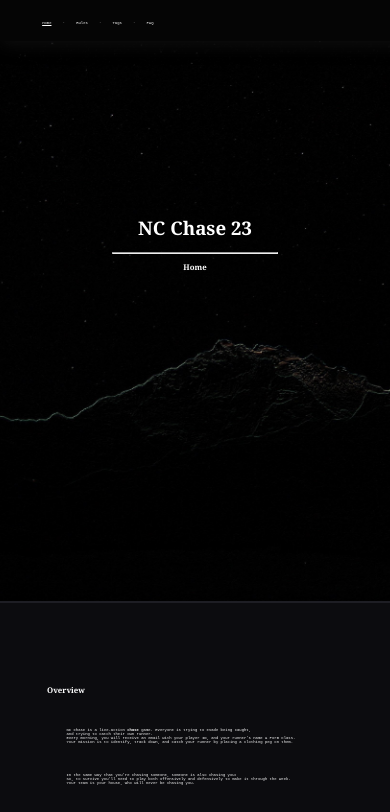
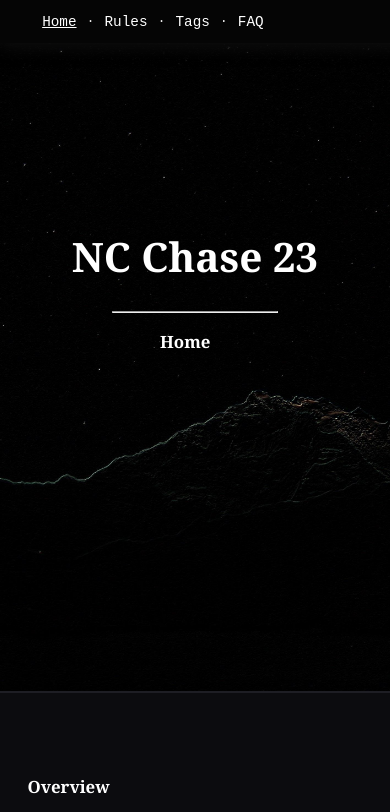
Before and after one commit to nc-chase/nc-chase.github.io, a plain HTML site: page index.html in a window 390 px wide. Shown: the top 812 px of the page. Drawn offline with Linux system fonts and the light colour scheme.

Commit message:
better viewing for phones

```diff
--- a/index.html
+++ b/index.html
@@ -29,11 +29,9 @@
     <h3>Overview</h3>
 
     <div class="info">
-    <p>NC Chase is a live-action <strong>chase</strong> game. Everyone is trying to evade being caught, <br> and trying to catch their own runner. <br>
+    <p>NC Chase is a live-action <strong>chase</strong> game. Everyone is trying to evade being caught, and trying to catch their own runner. <br><br>
         Every morning, you will receive an email with your player ID, and your runner's name & Form Class.<br>
-        Your mission is to identify, track down, and catch your runner by placing a clothing peg on them. <br>
-    </p>
-    <p>
+        Your mission is to identify, track down, and catch your runner by placing a clothing peg on them. <br><br>
         In the same way that you're chasing someone, someone is also chasing you!<br>
         So, to survive you'll need to play both offensively and defensively to make it through the week. <br>
         Your team is your house, who will never be chasing you. <br>
--- a/style.css
+++ b/style.css
@@ -72,7 +72,7 @@ h3 {
 p {
     font-size: 1vw;
     padding-left: 15vw;
-    padding-top: 3vh;
+    padding-top: -3vh;
 }
 
 a {
@@ -86,3 +86,31 @@ hr {
 footer {
     padding-top: 20vh;
 }
+
+@media screen and (max-width: 600px) {
+    nav {
+        margin-top: -2vh;
+        width: 120%;
+        position: fixed;
+        top: 0;
+    }
+
+    h1 {
+        font-size: 4.8vh;
+    }
+
+    h3 {
+        font-size: 2vh;
+        padding-left: 5vw;
+    }
+
+    p {
+        font-size: 1.3vh;
+        padding-left: 10vw;
+        padding-right: 10vw;
+    }
+
+    a {
+        font-size: 1.7vh;
+    }
+}
```
